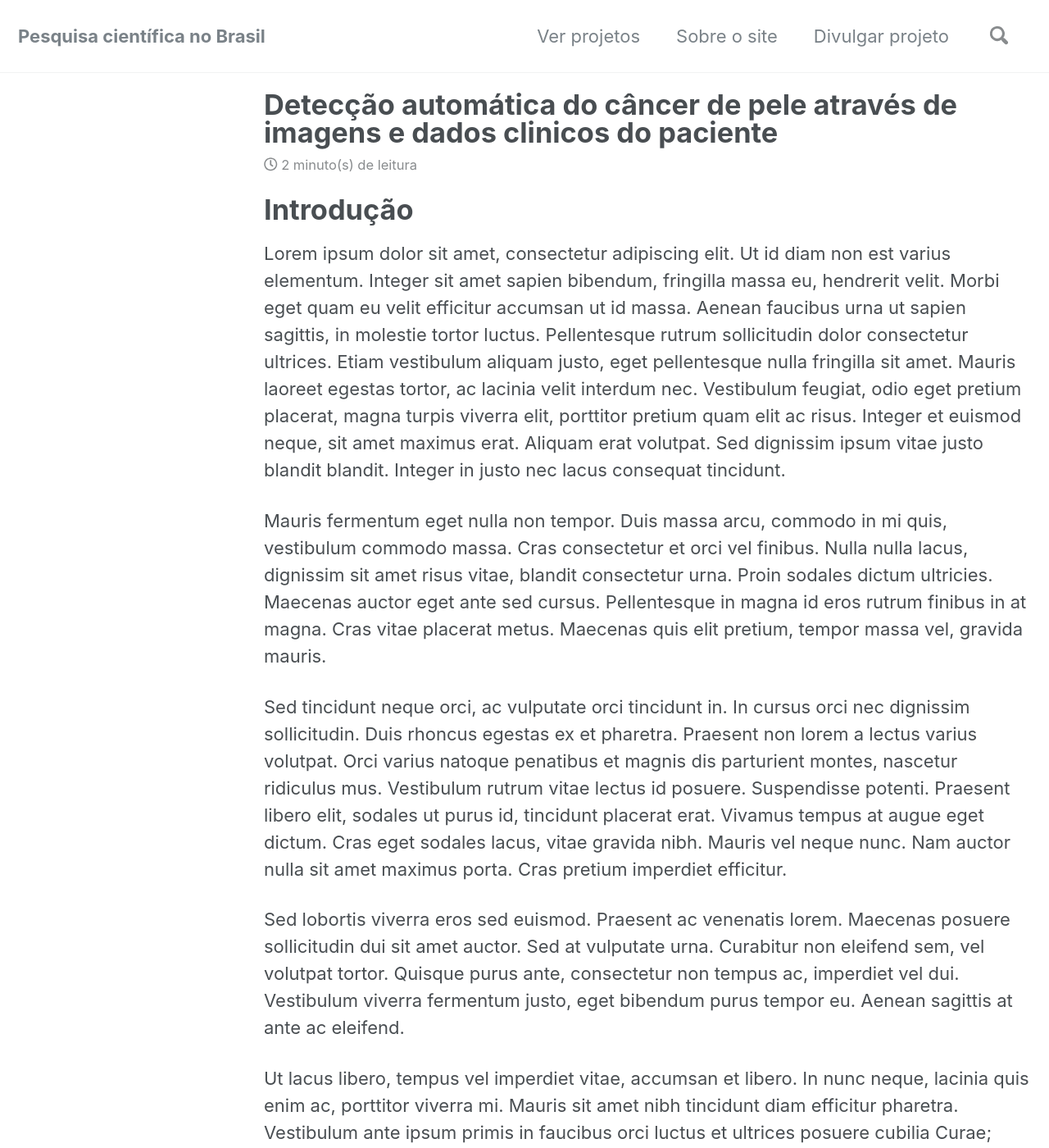
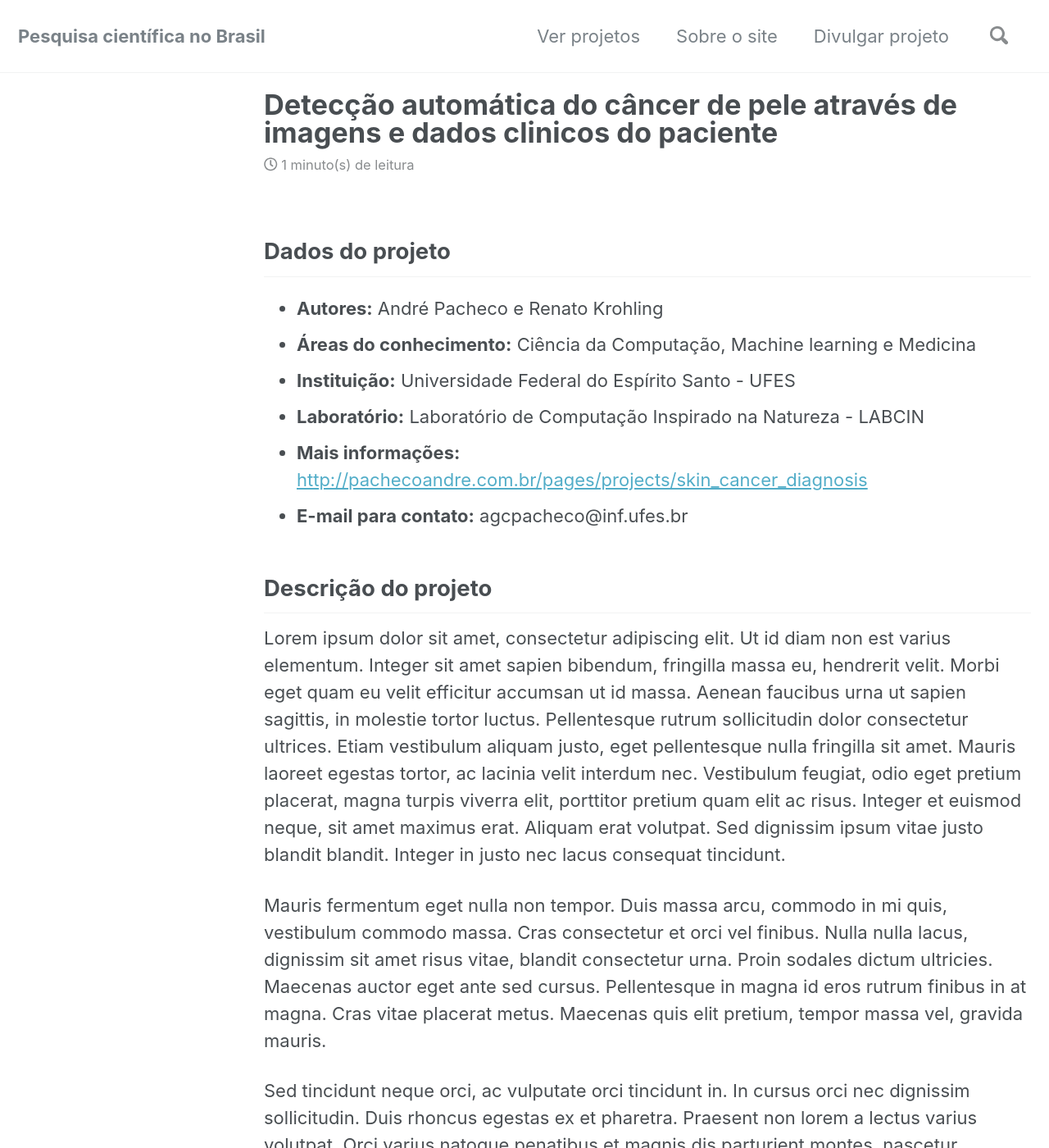
Before and after one commit to pesquisacientificabr/pesquisacientificabr.github.io, a Jekyll site: the page built from _posts/2019-05-15-deteccao-cancer-de-pele-images-dados-clinicos.md, in a window 1280 px wide and 1400 px high. Shown: the whole window at 82% size. Built offline with Jekyll 4.4.1, drawn with Linux system fonts in a browser that asks for light colours; cached includes are drawn as plain includes; nearby versions of some CDN libraries; some of the changed text lies outside the part shown.

Commit message:
add post

```diff
--- a/_posts/2015-04-08-projeto-teste.md
+++ b/_posts/2019-05-15-deteccao-cancer-de-pele-images-dados-clinicos.md
@@ -8,15 +8,21 @@ tags:
   - UFES
   - Ciência da Computação
   - Medicina
+  - Machine Learning
 ---
 
-# Introdução
+
+## Dados do projeto
+- **Autores:** André Pacheco e Renato Krohling
+- **Áreas do conhecimento:** Ciência da Computação, Machine learning e Medicina
+- **Instituição:** Universidade Federal do Espírito Santo - UFES
+- **Laboratório:** Laboratório de Computação Inspirado na Natureza - LABCIN
+- **Mais informações:** [http://pachecoandre.com.br/pages/projects/skin_cancer_diagnosis](http://pachecoandre.com.br/pages/projects/skin_cancer_diagnosis)
+- **E-mail para contato:** agcpacheco@inf.ufes.br
+
+## Descrição do projeto
 Lorem ipsum dolor sit amet, consectetur adipiscing elit. Ut id diam non est varius elementum. Integer sit amet sapien bibendum, fringilla massa eu, hendrerit velit. Morbi eget quam eu velit efficitur accumsan ut id massa. Aenean faucibus urna ut sapien sagittis, in molestie tortor luctus. Pellentesque rutrum sollicitudin dolor consectetur ultrices. Etiam vestibulum aliquam justo, eget pellentesque nulla fringilla sit amet. Mauris laoreet egestas tortor, ac lacinia velit interdum nec. Vestibulum feugiat, odio eget pretium placerat, magna turpis viverra elit, porttitor pretium quam elit ac risus. Integer et euismod neque, sit amet maximus erat. Aliquam erat volutpat. Sed dignissim ipsum vitae justo blandit blandit. Integer in justo nec lacus consequat tincidunt.
 
 Mauris fermentum eget nulla non tempor. Duis massa arcu, commodo in mi quis, vestibulum commodo massa. Cras consectetur et orci vel finibus. Nulla nulla lacus, dignissim sit amet risus vitae, blandit consectetur urna. Proin sodales dictum ultricies. Maecenas auctor eget ante sed cursus. Pellentesque in magna id eros rutrum finibus in at magna. Cras vitae placerat metus. Maecenas quis elit pretium, tempor massa vel, gravida mauris.
 
 Sed tincidunt neque orci, ac vulputate orci tincidunt in. In cursus orci nec dignissim sollicitudin. Duis rhoncus egestas ex et pharetra. Praesent non lorem a lectus varius volutpat. Orci varius natoque penatibus et magnis dis parturient montes, nascetur ridiculus mus. Vestibulum rutrum vitae lectus id posuere. Suspendisse potenti. Praesent libero elit, sodales ut purus id, tincidunt placerat erat. Vivamus tempus at augue eget dictum. Cras eget sodales lacus, vitae gravida nibh. Mauris vel neque nunc. Nam auctor nulla sit amet maximus porta. Cras pretium imperdiet efficitur.
-
-Sed lobortis viverra eros sed euismod. Praesent ac venenatis lorem. Maecenas posuere sollicitudin dui sit amet auctor. Sed at vulputate urna. Curabitur non eleifend sem, vel volutpat tortor. Quisque purus ante, consectetur non tempus ac, imperdiet vel dui. Vestibulum viverra fermentum justo, eget bibendum purus tempor eu. Aenean sagittis at ante ac eleifend.
-
-Ut lacus libero, tempus vel imperdiet vitae, accumsan et libero. In nunc neque, lacinia quis enim ac, porttitor viverra mi. Mauris sit amet nibh tincidunt diam efficitur pharetra. Vestibulum ante ipsum primis in faucibus orci luctus et ultrices posuere cubilia Curae; Duis eget libero non neque euismod laoreet. Quisque vestibulum orci in ante eleifend rhoncus. Pellentesque elit nisi, egestas sit amet hendrerit nec, gravida vel ipsum. Integer fermentum arcu vel libero bibendum lacinia. Nullam eu scelerisque justo. Nunc sed sem tincidunt, mattis diam eget, commodo felis. Phasellus sed dolor tempor, commodo justo in, ultrices metus.
```
